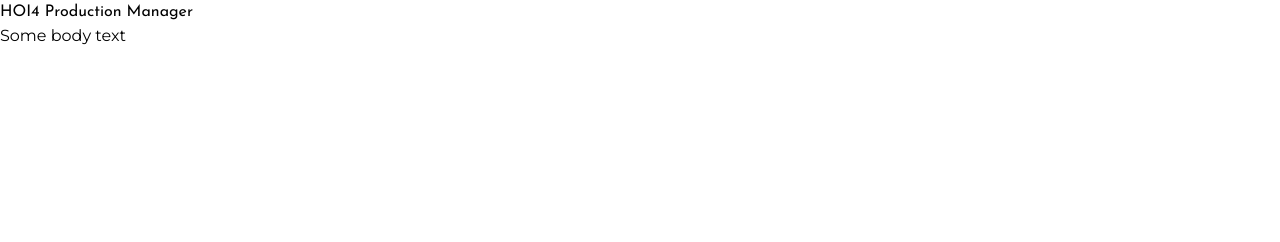
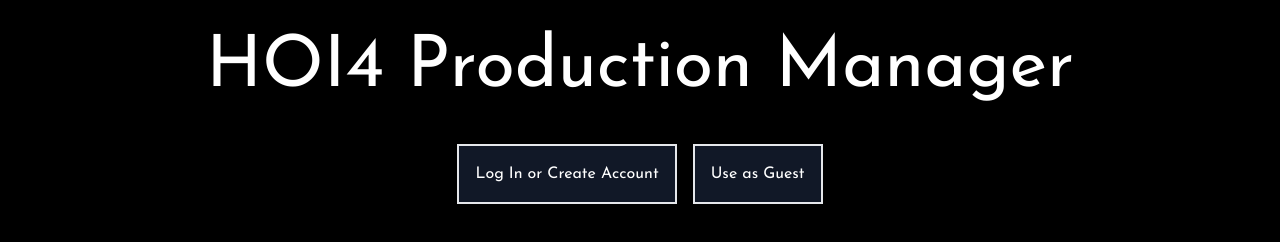
Before and after one commit to ajmillerdevelopment/HOI4-Production-Manager, a Gatsby site: page / in a window 1280 px wide. Built offline with nearby package versions, Linux system fonts and the light colour scheme; Gatsby itself is replaced by a stand-in of ours.

Commit message:
app placeholder

```diff
--- /dev/null
+++ b/src/pages/app.tsx
@@ -0,0 +1,12 @@
+import React from 'react';
+
+const App = () => {
+    return(
+        <div id="root" className="bg-black h-screen w-full fixed">
+            <h1 className="font-display text-white text-4xl text-center m-8">HOI4 Production Manager</h1>
+            <main className="bg-gray-900 w-full h-screen fixed mt-10 border-2 border-gray-100"></main>
+        </div>
+    )
+};
+
+export default App;
--- a/src/pages/index.tsx
+++ b/src/pages/index.tsx
@@ -2,9 +2,16 @@
 
 const IndexPage = () => {
     return(
-        <main>
-            <h1 className="font-display">HOI4 Production Manager</h1>
-            <p className="font-body">Some body text</p>
+        <main className="bg-black h-screen w-full fixed">
+            <h1 className="font-display text-white text-7xl text-center m-8">HOI4 Production Manager</h1>
+            <div className="flex justify-center flex-row">
+                <a href="/#" className="p-4 m-2 border-2 bg-gray-900 border-gray-200">
+                    <p className="font-display text-white">Log In or Create Account</p>
+                </a>
+                <a href="/app" className="p-4 m-2 border-2 bg-gray-900 border-gray-200">
+                    <p className="font-display text-white">Use as Guest</p>
+                </a>
+            </div>
         </main>
     );
 };
```
